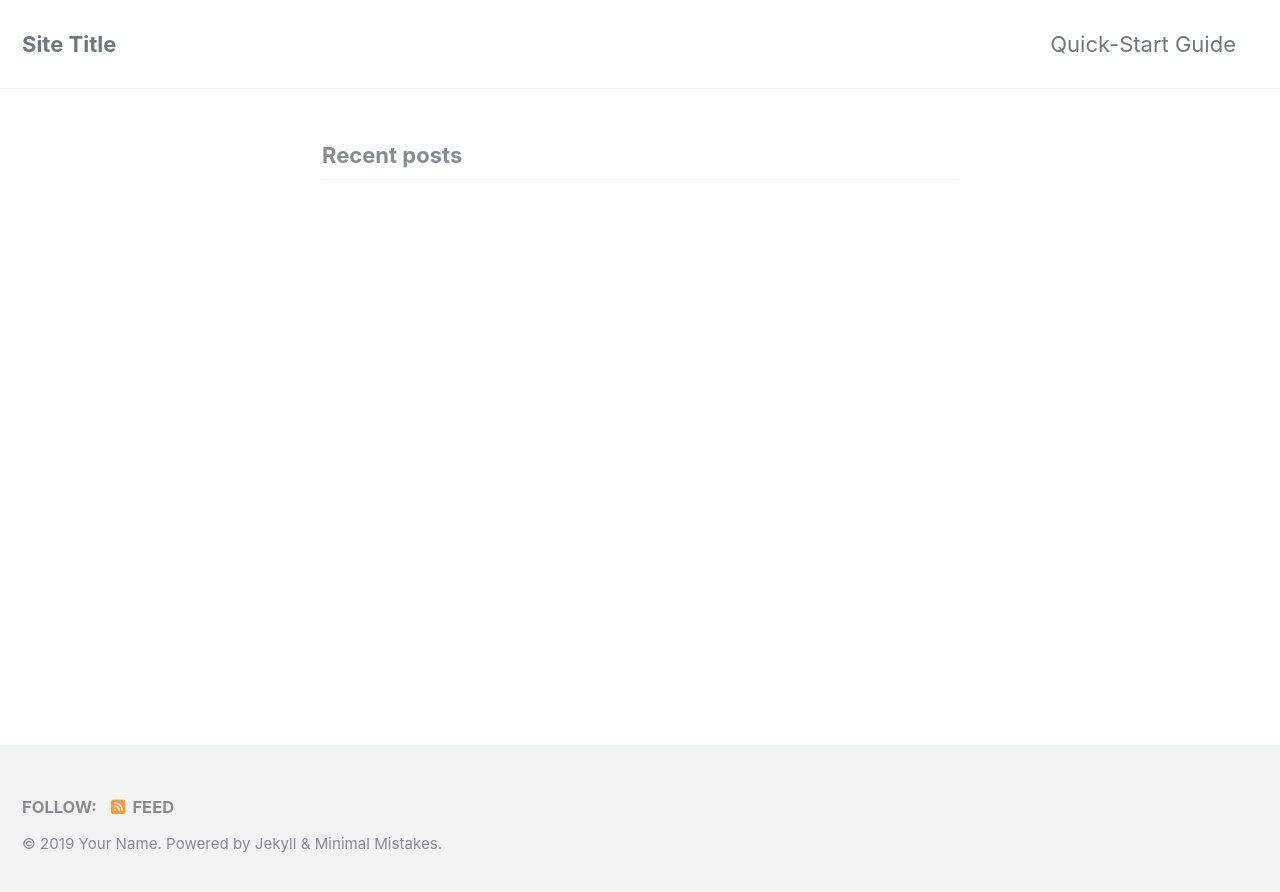
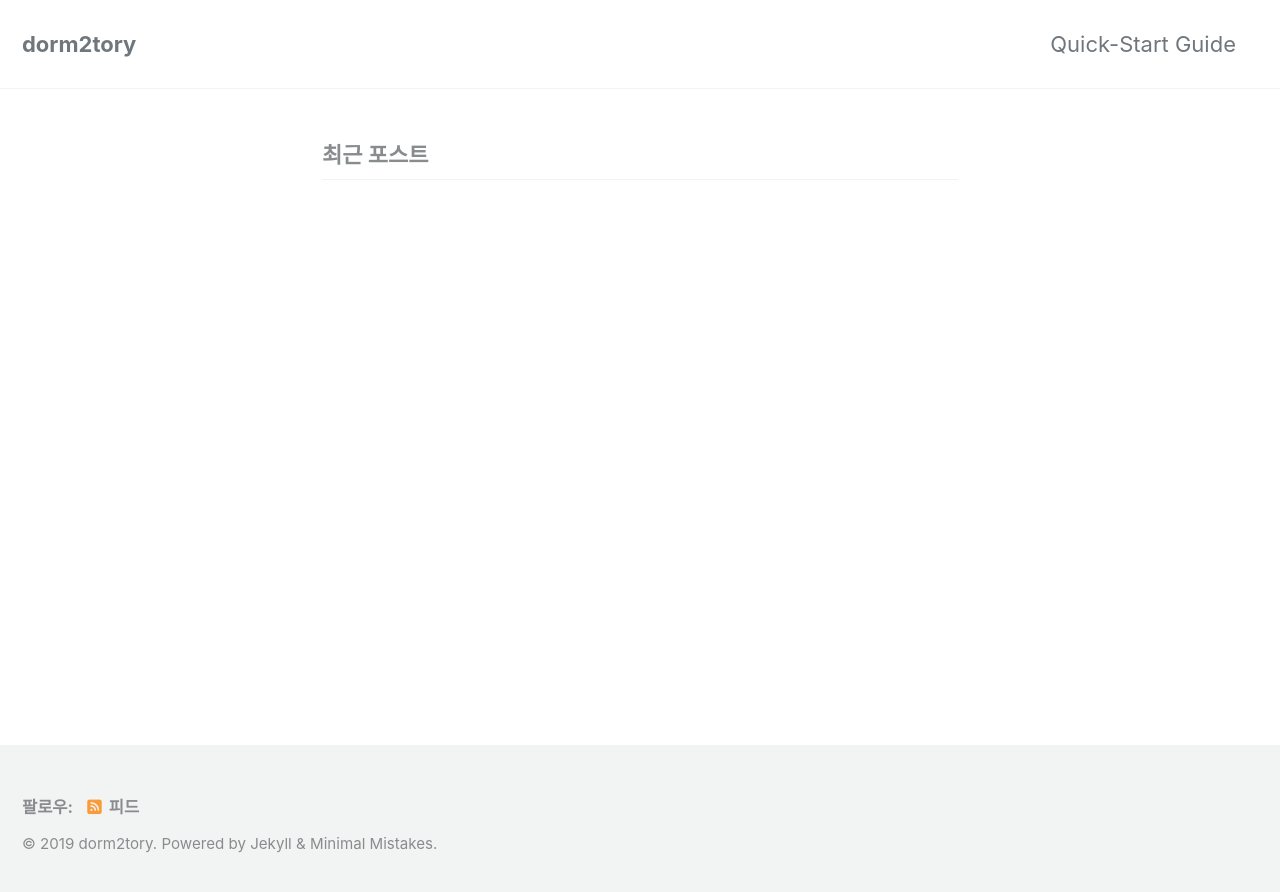
Before and after one commit to Dorm2tory/dorm2tory.github.io, a Jekyll site: the page built from index.markdown, in a window 1280 px wide. Shown: the top 892 px of the page. Built offline with Jekyll 4.4.1, drawn with Linux system fonts in a browser that asks for light colours; cached includes are drawn as plain includes; nearby versions of some CDN libraries; the list of posts is cut into pages by our own code.

Commit message:
사이트 대로 수정

```diff
--- a/_config.yml
+++ b/_config.yml
@@ -10,20 +10,20 @@
 # Review documentation to determine if you should use `theme` or `remote_theme`
 # https://mmistakes.github.io/minimal-mistakes/docs/quick-start-guide/#installing-the-theme
 
-# theme                  : "minimal-mistakes-jekyll"
-remote_theme             : mmistakes/minimal-mistakes
+theme                  : "minimal-mistakes-jekyll"
+# remote_theme             : mmistakes/minimal-mistakes
 minimal_mistakes_skin    : "default" # "air", "aqua", "contrast", "dark", "dirt", "neon", "mint", "plum", "sunrise"
 
 # Site Settings
-locale                   : "en-US"
-title                    : "Site Title"
+locale                   : "ko-KR"
+title                    : "dorm2tory"
 title_separator          : "-"
 subtitle                 : # site tagline that appears below site title in masthead
-name                     : "Your Name"
-description              : "An amazing website."
+name                     : "dorm2tory"
+description              : "dorm2tory's portfolios"
 url                      : "https://dorm2tory.github.io"
-baseurl                  : " "
-repository               : # GitHub username/repo-name e.g. "mmistakes/minimal-mistakes"
+# baseurl                  : " "
+repository               : dorm2tory/dorm2tory.github.io
 teaser                   : # path of fallback teaser image, e.g. "/assets/images/500x300.png"
 logo                     : # path of logo image to display in the masthead, e.g. "/assets/images/88x88.png"
 masthead_title           : # overrides the website title displayed in the masthead, use " " for no title
```
